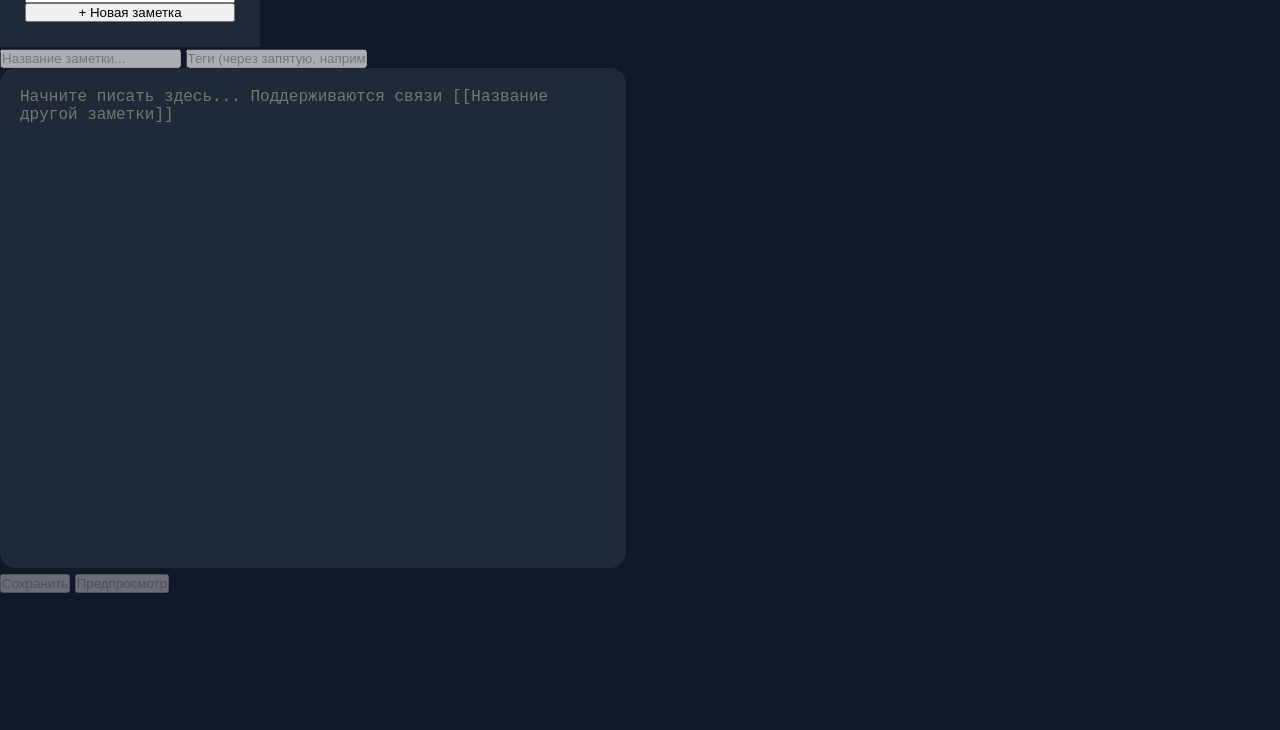
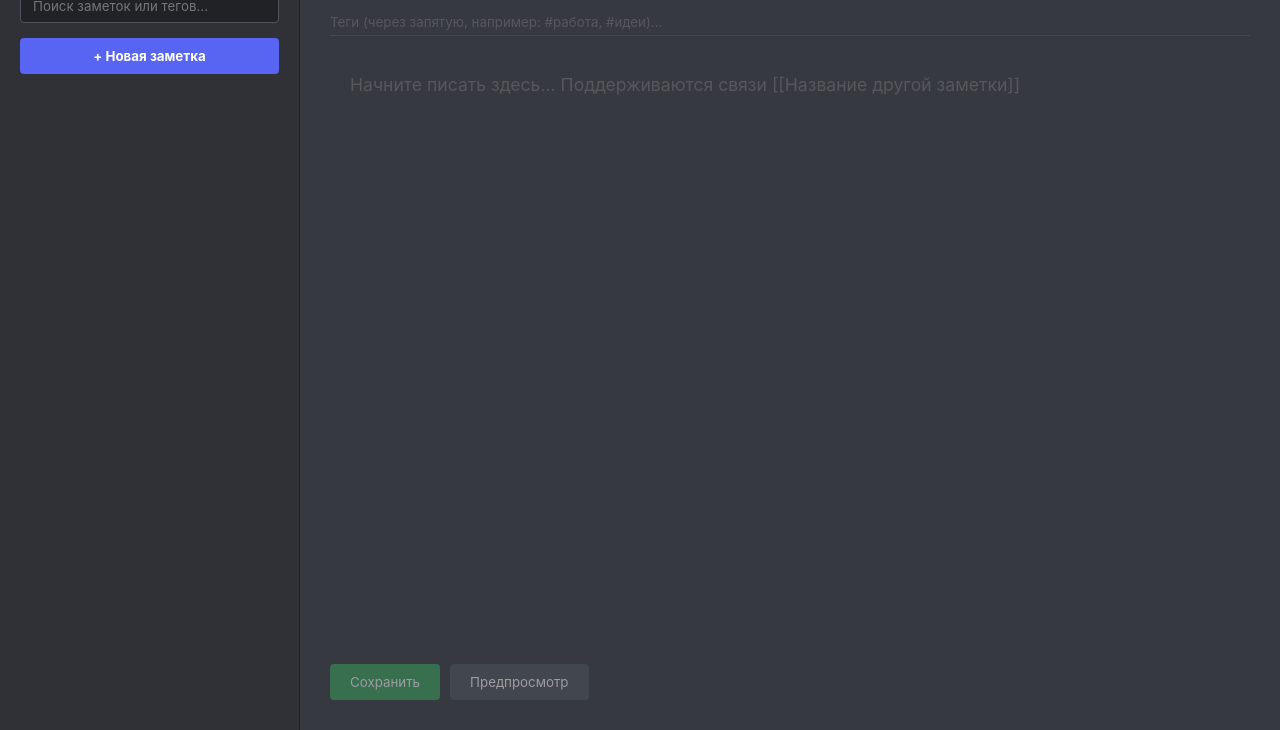
Before and after one commit to sydorenkoleo7-netizen/second-brain, a plain HTML site: page index.html in a window 1280 px wide. Shown: the part 70-800 px from the top of the page. Drawn offline with Linux system fonts and the light colour scheme.

Commit message:
Update style.css

```diff
--- a/style.css
+++ b/style.css
@@ -170,3 +170,146 @@ body{
 }
 
 }
+* {
+    box-sizing: border-box;
+    margin: 0;
+    padding: 0;
+    font-family: -apple-system, BlinkMacSystemFont, "Segoe UI", Roboto, Helvetica, Arial, sans-serif;
+}
+
+body {
+    background-color: #1e1e1e;
+    color: #dcddde;
+    display: flex;
+    height: 100vh;
+    overflow: hidden;
+}
+
+.app-container {
+    display: flex;
+    width: 100%;
+    height: 100%;
+}
+
+/* Боковая панель */
+.sidebar {
+    width: 300px;
+    background-color: #2f3136;
+    border-right: 1px solid #202225;
+    padding: 20px;
+    display: flex;
+    flex-direction: column;
+    gap: 15px;
+}
+
+.sidebar h2 {
+    font-size: 1.2rem;
+    color: #fff;
+}
+
+#search-bar {
+    padding: 8px 12px;
+    background-color: #202225;
+    border: 1px solid #4f545c;
+    border-radius: 4px;
+    color: #fff;
+}
+
+#new-note-btn {
+    padding: 10px;
+    background-color: #5865f2;
+    color: white;
+    border: none;
+    border-radius: 4px;
+    cursor: pointer;
+    font-weight: bold;
+}
+
+#new-note-btn:hover { background-color: #4752c4; }
+
+#notes-list {
+    list-style: none;
+    overflow-y: auto;
+    flex-grow: 1;
+}
+
+#notes-list li {
+    padding: 10px;
+    background: #36393f;
+    margin-bottom: 8px;
+    border-radius: 4px;
+    cursor: pointer;
+    transition: 0.2s;
+}
+
+#notes-list li:hover { background: #4f545c; }
+
+/* Область редактора */
+.note-editor {
+    flex-grow: 1;
+    background-color: #36393f;
+    padding: 30px;
+    display: flex;
+    flex-direction: column;
+    gap: 15px;
+}
+
+#note-title {
+    font-size: 2rem;
+    background: transparent;
+    border: none;
+    color: #fff;
+    outline: none;
+    font-weight: bold;
+}
+
+#note-tags {
+    background: transparent;
+    border: none;
+    border-bottom: 1px solid #4f545c;
+    color: #b9bbbe;
+    padding-bottom: 5px;
+    outline: none;
+}
+
+#note-content, #preview-area {
+    flex-grow: 1;
+    background: transparent;
+    border: none;
+    color: #dcddde;
+    font-size: 1.1rem;
+    resize: none;
+    outline: none;
+    line-height: 1.6;
+}
+
+#preview-area {
+    background-color: #2f3136;
+    padding: 15px;
+    border-radius: 4px;
+    overflow-y: auto;
+}
+
+.hidden { display: none !important; }
+
+.editor-actions {
+    display: flex;
+    gap: 10px;
+}
+
+button:disabled, input:disabled, textarea:disabled {
+    opacity: 0.5;
+    cursor: not-allowed;
+}
+
+#save-btn, #toggle-preview-btn {
+    padding: 10px 20px;
+    border: none;
+    border-radius: 4px;
+    cursor: pointer;
+    color: white;
+}
+
+#save-btn { background-color: #3ba55d; }
+#save-btn:hover { background-color: #2e854b; }
+#toggle-preview-btn { background-color: #4f545c; }
```
